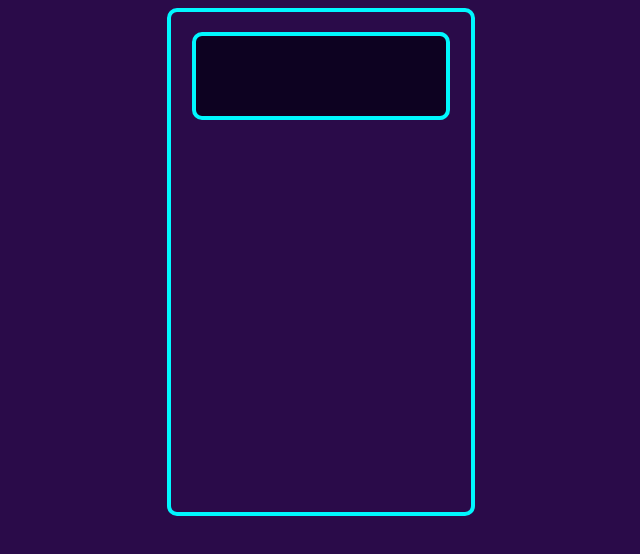
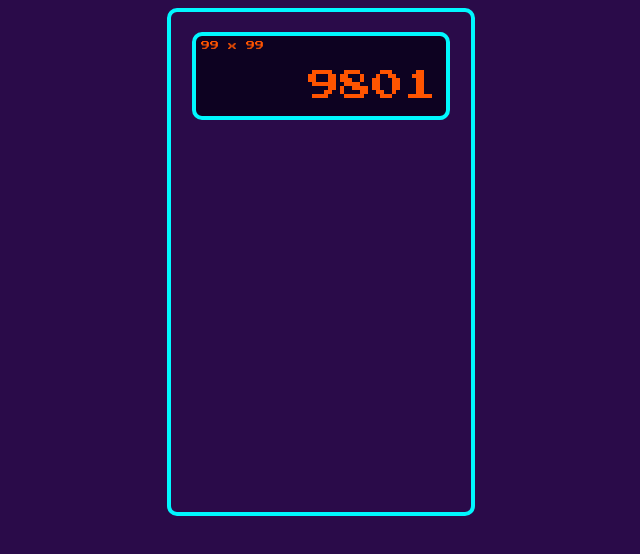
Before and after one commit to Keago99/CalculatorNov2025, a plain HTML site: page index.html in a window 1280 px wide. Shown: the whole page, without its empty margins (319-959 px from the left). Drawn offline with Linux system fonts and the light colour scheme.

Commit message:
Add main styling for screen
Add styling, color, font, size and alignment for
mainScreen and Subscreen along with felx direction

```diff
--- a/index.html
+++ b/index.html
@@ -14,10 +14,10 @@
     <div class="mainCalcDiv">
         <div class="screen">
             <div class="subScreen">
-
+                99 x 99
             </div>
             <div class="mainScreen">
-
+                9801
             </div>
         </div>
         <div class="buttonDiv">
--- a/styles.css
+++ b/styles.css
@@ -6,6 +6,7 @@ body{
     display: flex;
     align-items: center;
     justify-content: center;
+    font-family: "Press Start 2P", system-ui;
 }
 
 .mainCalcDiv{
@@ -18,6 +19,8 @@ body{
 }
 
 .screen{
+    display: flex;
+    flex-direction: column;
     width: 250px;
     height: 80px;
     background-color: #0d0221;
@@ -25,3 +28,20 @@ body{
     border:  #00f7ff  4px solid;
     border-radius: 10px;
 }
+
+.subScreen{
+    text-align: start;
+    color: #ff5400;
+    font-size: xx-small;
+    margin-top: 5px;
+    margin-left: 5px;
+
+}
+
+.mainScreen{
+    color: #ff5400;
+    text-align: end;
+    font-size: xx-large;
+    margin-top: 20px;
+    margin-right: 10px;
+}
```
